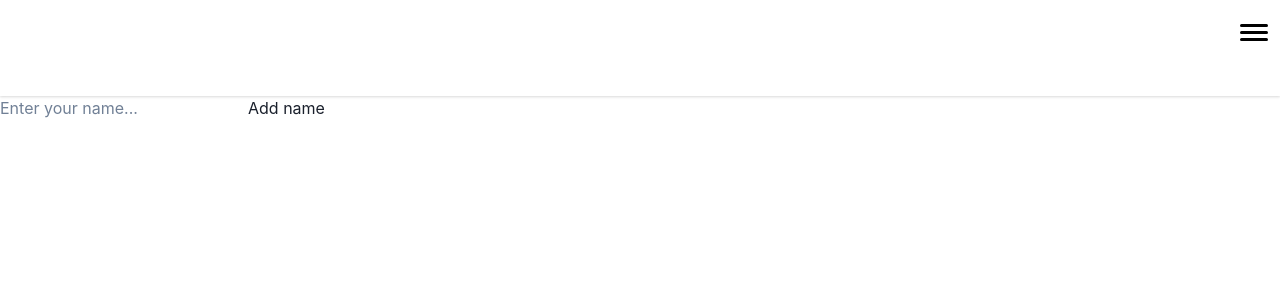
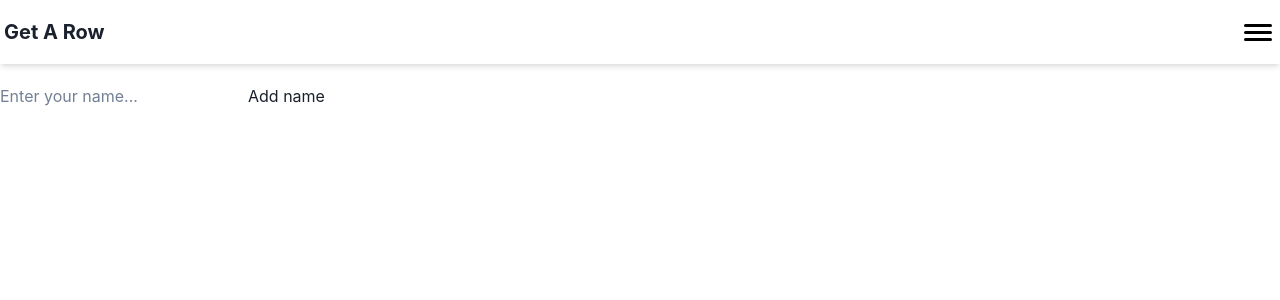
Before and after one commit to felix-odenhall/get-a-row, a React (Create React App) app: page / in a window 1280 px wide. Shown: the top 300 px of the page. Built offline with nearby package versions, Linux system fonts and the light colour scheme.

Commit message:
Add navbar component to header, updated styling

```diff
--- a/src/components/Header/Header.tsx
+++ b/src/components/Header/Header.tsx
@@ -1,40 +1,15 @@
-import {
-  Box,
-  CloseButton,
-  Drawer,
-  DrawerBody,
-  DrawerContent,
-  DrawerFooter,
-  DrawerHeader,
-  DrawerOverlay,
-  Text,
-  UnorderedList,
-  useDisclosure,
-} from "@chakra-ui/react";
+import { Box, CloseButton, Text, useDisclosure } from "@chakra-ui/react";
 import useStore from "../../store/zustandStore";
 import HamburgerIcon from "./HamburgerIcon";
-import NavbarListButton from "./NavbarListButton";
+import PickTasksText from "./PickTasksText";
+import Navbar from "./Navbar/Navbar";
 
 export const Header = () => {
-  const {
-    setLastCompletedTask,
-    pickedTasks,
-    setPickedTasks,
-    setHasOngoingGame,
-  } = useStore((state) => ({
-    setLastCompletedTask: state.setLastCompletedTask,
-    pickedTasks: state.pickedTasks,
-    setPickedTasks: state.setPickedTasks,
-    setHasOngoingGame: state.setHasOngoingGame,
+  const { hasOngoingGame, hasUsername } = useStore((state) => ({
+    hasOngoingGame: state.hasOngoingGame,
+    hasUsername: state.hasUsername,
   }));
   const { isOpen, onOpen, onClose } = useDisclosure();
-
-  const pickNewTasks = () => {
-    onClose();
-    setHasOngoingGame(false);
-    setPickedTasks([]);
-    setLastCompletedTask("");
-  };
 
   return (
     <>
@@ -43,75 +18,31 @@ export const Header = () => {
         pos="sticky"
         top="0"
         left="0"
-        h="8vh"
         w="100%"
-        px="2"
-        bg="rgba(255,255,255,0.95)"
-        display="flex"
-        alignItems="center"
-        justifyContent="flex-end"
+        bg="rgba(255,255,255)"
+        mb="5"
         zIndex={5}
-        shadow={isOpen ? "base" : "none"}
       >
-        {!isOpen ? (
-          <HamburgerIcon onClick={onOpen} />
-        ) : (
-          <CloseButton fontSize="xl" mr="2" />
-        )}
-        <Drawer isOpen={isOpen} placement="right" onClose={onClose} size="full">
-          <DrawerOverlay
-            mt="8vh"
-            bg="rgba(255,255,255,0.25)"
-            backdropFilter="auto"
-            backdropBlur="6px"
-          />
-          <DrawerContent h="fill" w="30%" mt="8.5vh" bg="white">
-            <DrawerHeader
-              w="100%"
-              textAlign="center"
-              mb="2"
-              borderBottom="1px"
-              fontSize="3xl"
-            >
-              Menu
-            </DrawerHeader>
+        <Box
+          display="flex"
+          h="8vh"
+          alignItems="center"
+          justifyContent="space-between"
+          shadow="md"
+          px="1"
+        >
+          <Text fontSize="xl" fontWeight="bold">
+            Get A Row
+          </Text>
 
-            <DrawerBody px="0">
-              <UnorderedList listStyleType="none" m="0">
-                <NavbarListButton
-                  onClick={pickNewTasks}
-                  buttonName="Reset game"
-                />
-                <NavbarListButton
-                  onClick={pickNewTasks}
-                  buttonName="Pick new tasks"
-                />
-                <NavbarListButton
-                  onClick={pickNewTasks}
-                  buttonName="Change name"
-                />
-              </UnorderedList>
-            </DrawerBody>
-
-            <DrawerFooter></DrawerFooter>
-          </DrawerContent>
-        </Drawer>
-      </Box>
-
-      <Box
-        pos="sticky"
-        top="8vh"
-        zIndex={3}
-        h="8"
-        bg="rgba(255,255,255,0.95)"
-        display="flex"
-        justifyContent="flex-end"
-        alignItems="center"
-        boxShadow="base"
-      >
-        {pickedTasks.length !== 0 && pickedTasks.length <= 9 && (
-          <Text mr="3">{`Selected: ${pickedTasks.length} / 9`}</Text>
-        )}
+          {!isOpen ? (
+            <HamburgerIcon onClick={onOpen} />
+          ) : (
+            <CloseButton fontSize="xl" w="6" mr="1" />
+          )}
+          <Navbar isOpen={isOpen} onClose={onClose} />
+        </Box>
+        {hasUsername && !hasOngoingGame && <PickTasksText />}
       </Box>
     </>
   );
--- /dev/null
+++ b/src/components/Header/Navbar/Navbar.tsx
@@ -0,0 +1,72 @@
+import {
+  Drawer,
+  DrawerBody,
+  DrawerContent,
+  DrawerFooter,
+  DrawerHeader,
+  DrawerOverlay,
+  UnorderedList,
+} from "@chakra-ui/react";
+import useStore from "../../../store/zustandStore";
+import NavbarListButton from "./NavbarListButton";
+
+interface NavbarProps {
+  isOpen: boolean;
+  onClose: () => void;
+}
+
+const Navbar = ({ isOpen, onClose }: NavbarProps) => {
+  const { setLastCompletedTask, setPickedTasks, setHasOngoingGame } = useStore(
+    (state) => ({
+      setLastCompletedTask: state.setLastCompletedTask,
+      setPickedTasks: state.setPickedTasks,
+      setHasOngoingGame: state.setHasOngoingGame,
+      hasOngoingGame: state.hasOngoingGame,
+      hasUsername: state.hasUsername,
+    })
+  );
+
+  const pickNewTasks = () => {
+    onClose();
+    setHasOngoingGame(false);
+    setPickedTasks([]);
+    setLastCompletedTask("");
+  };
+
+  return (
+    <Drawer isOpen={isOpen} placement="right" onClose={onClose} size="full">
+      <DrawerOverlay
+        mt="8vh"
+        bg="rgba(255,255,255,0.25)"
+        backdropFilter="auto"
+        backdropBlur="6px"
+      />
+      <DrawerContent h="fill" w="30%" mt="8.5vh" bg="white">
+        <DrawerHeader
+          w="100%"
+          textAlign="center"
+          mb="2"
+          borderBottom="1px"
+          fontSize="3xl"
+        >
+          Menu
+        </DrawerHeader>
+
+        <DrawerBody px="0">
+          <UnorderedList listStyleType="none" m="0">
+            <NavbarListButton onClick={onClose} buttonName="Reset game" />
+            <NavbarListButton
+              onClick={pickNewTasks}
+              buttonName="Pick new tasks"
+            />
+            <NavbarListButton onClick={onClose} buttonName="Change name" />
+          </UnorderedList>
+        </DrawerBody>
+
+        <DrawerFooter></DrawerFooter>
+      </DrawerContent>
+    </Drawer>
+  );
+};
+
+export default Navbar;
--- a/src/components/StartGame/SelectAmountOfTasks.tsx
+++ b/src/components/Header/SelectAmountOfTasks.tsx
@@ -6,7 +6,7 @@ interface SelectAmountOfTasksProps {
 
 const SelectAmountOfTasks = ({ inputText }: SelectAmountOfTasksProps) => {
   return (
-    <Text color="tomato" fontSize="2xl" fontWeight="bold">
+    <Text color="white" fontSize="xl" fontWeight="medium" textAlign="center">
       {inputText}
     </Text>
   );
```
Also changed, not shown: src/components/Header/Navbar/NavbarListButton.tsx (renamed from src/components/Header/NavbarListButton.tsx).
